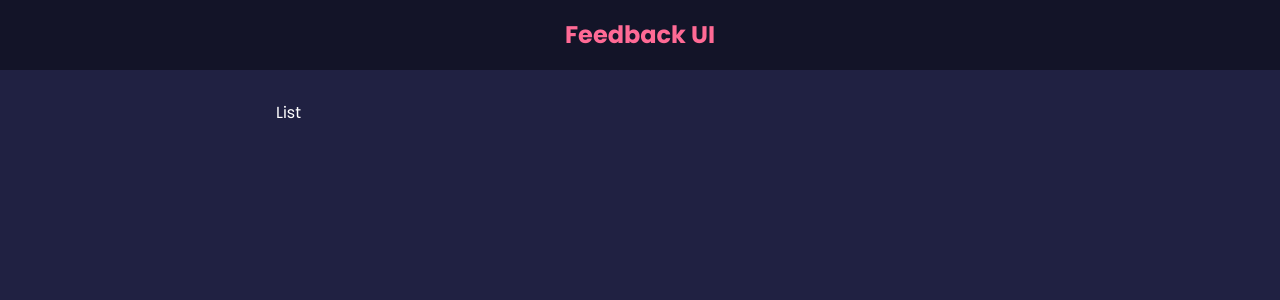
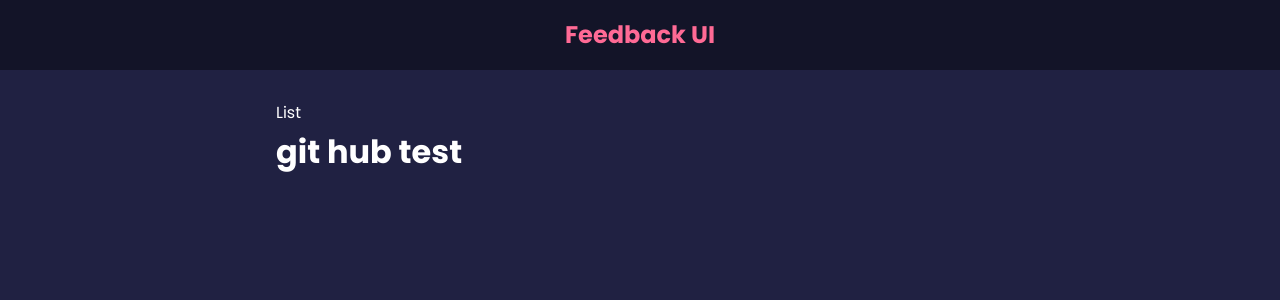
Before and after one commit to tosalmanshaikh/Feedback-App-Front-to-back-2022-Brad-Traversy-Udemy, a React (Create React App) app: page / in a window 1280 px wide. Shown: the top 300 px of the page. Built offline with nearby package versions, Linux system fonts and the light colour scheme.

Commit message:
github-test

```diff
--- a/src/App.js
+++ b/src/App.js
@@ -13,6 +13,7 @@ function App() {
     <Header />
     <div className='container'>
       <FeedbackList/>
+      <h1>git hub test</h1>
     </div>
     </>
   )
```
